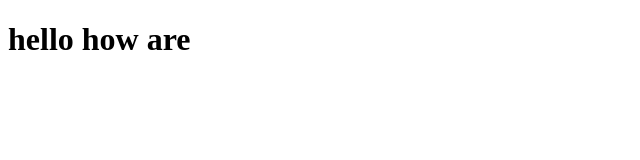
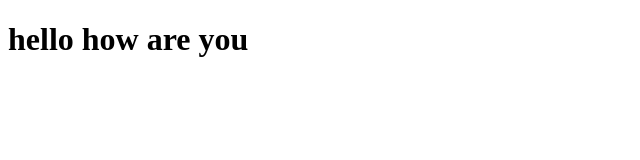
Before and after one commit to ganuborade/food_delivery, a website: page index.html in a window 1280 px wide. Shown: the full height of the page, 0-640 px from the left. Drawn offline with Linux system fonts and the light colour scheme.

Commit message:
fix: update h1 content in index.html

```diff
--- a/index.html
+++ b/index.html
@@ -8,6 +8,6 @@
 </head>
 <body>
 
-<h1>hello how are<h1>
+<h1>hello how are you<h1>
  </body>
 </html>
```
